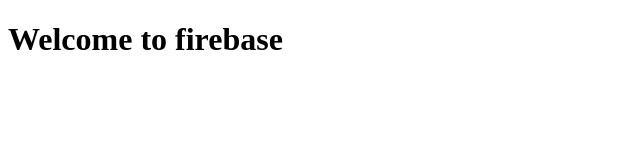
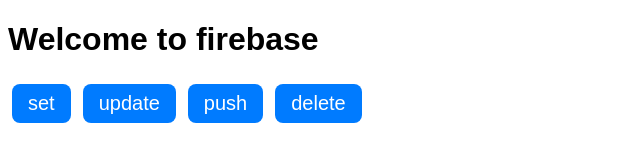
Before and after one commit to AyumiizZ/ku_learning, a plain HTML site: page firebase_tutorial/public/index.html in a window 1280 px wide. Shown: the whole page, without its empty margins (0-640 px from the left). Drawn offline with Linux system fonts and the light colour scheme; no server answers.

Commit message:
:construction: add css

```diff
--- a/firebase_tutorial/public/database.js
+++ b/firebase_tutorial/public/database.js
@@ -0,0 +1,3 @@
+firebase.database().ref().on('value',function(snapshot){
+    document.getElementById('realtime-data').innerText = snapshot.val()
+});
--- /dev/null
+++ b/firebase_tutorial/public/index.css
@@ -0,0 +1,26 @@
+h1,
+h2,
+h3,
+h4 {
+    font-family: sans-serif;
+}
+
+button {
+    font-size: 20px;
+    border: none;
+    background: #007bff;
+    color: white;
+    padding: 8px 16px;
+    border-radius: 8px;
+    margin: 4px;
+    transition: all 300ms;
+    cursor: pointer;
+}
+
+button:hover {
+    filter: brightness(1.2);
+}
+
+input[type="text"] {
+    font-size: 26px;
+}
--- a/firebase_tutorial/public/index.html
+++ b/firebase_tutorial/public/index.html
@@ -6,11 +6,17 @@
     <meta name="viewport" content="width=device-width, initial-scale=1.0">
     <meta http-equiv="X-UA-Compatible" content="ie=edge">
     <title>Document</title>
+    <!-- <style href="index.css"></style> -->
+    <link rel="stylesheet" type="text/css" href="index.css">
 </head>
 
 <body>
     <h1>Welcome to firebase</h1>
-
+    <pre id="realtime-data"></pre>
+    <button onclick="setData()">set</button>
+    <button onclick="updateData()">update</button>
+    <button onclick="pushData()">push</button>
+    <button onclick="deleteData()">delete</button>
     <script src="https://www.gstatic.com/firebasejs/5.5.7/firebase.js"></script>
     <script>
         // Initialize Firebase
```
